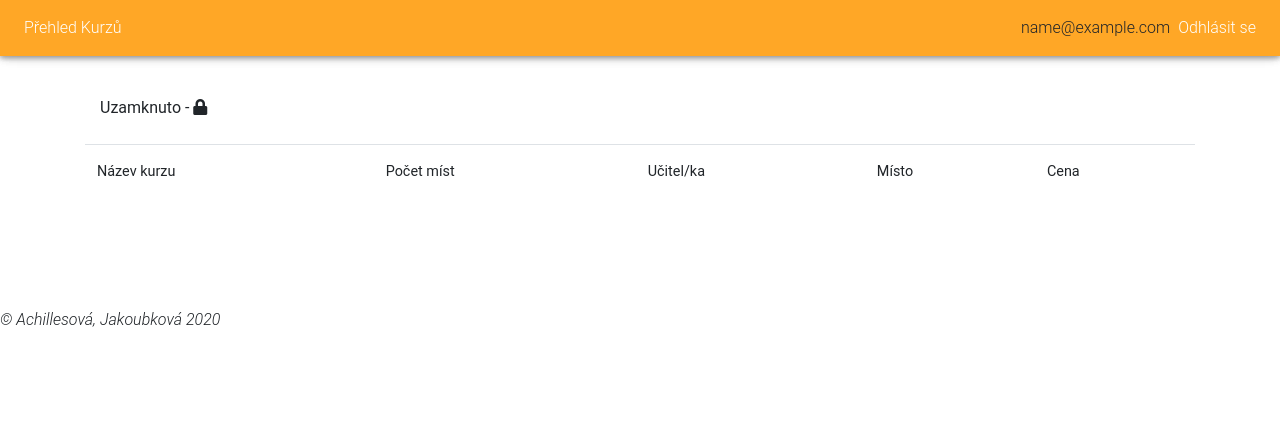
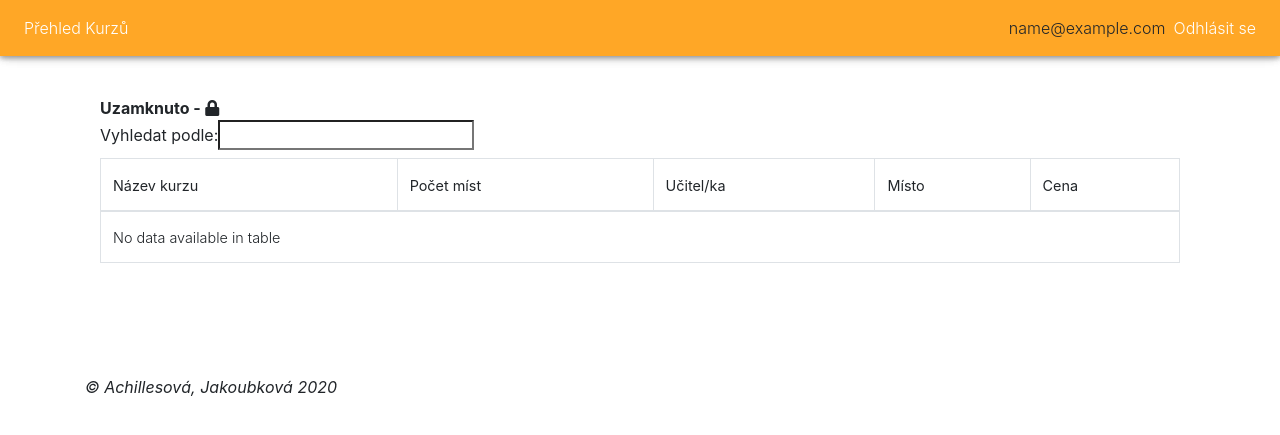
Before and after one commit to Nelaach/Cervnove_kurzy, a CodeIgniter app: page /Kurzy/index.php/main/save in a window 1280 px wide. Shown: the top 435 px of the page. Run offline with CodeIgniter, Linux system fonts and the light colour scheme; the visitor is signed in with stand-in values (Sample User, id 1); data that the repository does not hold is empty; some libraries are stand-ins or nearby versions.

Commit message:
řazení hodnot v tabulce

```diff
--- a/application/views/pages/PrehledKurzu.php
+++ b/application/views/pages/PrehledKurzu.php
@@ -1,33 +1,74 @@
 <html>
+
 <head>
     <title>Přehled kurzů</title>
     <script src="https://kit.fontawesome.com/d089b36c07.js" crossorigin="anonymous"></script>
+    <link href=https://cdnjs.cloudflare.com/ajax/libs/twitter-bootstrap/4.5.0/css/bootstrap.min.css rel=stylesheet>
+    <link href=https://cdnjs.cloudflare.com/ajax/libs/datatables/1.10.20/css/dataTables.bootstrap4.min.css rel=stylesheet>
+
+    <style>
+        table.dataTable thead .sorting:after,
+        table.dataTable thead .sorting:before,
+        table.dataTable thead .sorting_asc:after,
+        table.dataTable thead .sorting_asc:before,
+        table.dataTable thead .sorting_asc_disabled:after,
+        table.dataTable thead .sorting_asc_disabled:before,
+        table.dataTable thead .sorting_desc:after,
+        table.dataTable thead .sorting_desc:before,
+        table.dataTable thead .sorting_desc_disabled:after,
+        table.dataTable thead .sorting_desc_disabled:before {
+            bottom: .5em;
+        }
+
+        .sOrange {
+            color: orange;
+
+        }
+
+    </style>
+    <script>
+        // https://datatables.net/examples/basic_init/filter_only.html
+$(document).ready(function() {
+    $('#example').DataTable( {
+        "paging":   false,
+        "ordering": true,
+        "info":     false,
+        "searching": true,
+        "language":
+        {
+            "search": "Vyhledat podle:"
+
+        }
+    } );
+} );
+    </script>
 </head>
+
 <body>
 
     <?php $dnes = date('Y-m-d H:i:s'); ?>
     <div class="container">
         <div><br>&nbsp</div>
         <div><br>&nbsp</div>
+
         <div class="container">
             <b>Uzamknuto -</b> <i class="fas fa-lock"></i>
-
-</div>
-            <br>
-            <table class="table">
+        <table cellspacing=0 class="table table-bordered table-hover table-inverse" id=example width=100%>
+            <thead>
                 <tr>
-                    <td>  <b> Název kurzu </b> </td>
-                    <td>  <b> Počet míst </b> </td>
-                    <td>  <b> Učitel/ka </b> </td>
-                    <td>  <b> Místo </b> </td>
-                    <td>  <b> Cena </b> </td>
+                    <td> <b> Název kurzu </b> </td>
+                    <td> <b> Počet míst </b> </td>
+                    <td> <b> Učitel/ka </b> </td>
+                    <td> <b> Místo </b> </td>
+                    <td> <b> Cena </b> </td>
                 </tr>
-
+            </thead>
             <?php foreach ($kurzy as $kurz) { ?>
                 <tr>
                     <td>
-                            <a href="<?php echo base_url('main/Detailne_PrehledKurzu/' . $kurz->id_hlavni) ?>">
-                            <?= $kurz->nazev; ?><?php if ($kurz->uzavreni < $dnes) {?>&nbsp<i class="fas fa-lock"></i><?php } ?>  </td>
+                        <a style="color: blue;" class="modra" href="<?php echo base_url('main/Detailne_PrehledKurzu/' . $kurz->id_hlavni) ?>">
+                            <?= $kurz->nazev; ?><?php if ($kurz->uzavreni < $dnes) { ?>&nbsp<i class="fas fa-lock"></i><?php } ?>
+                    </td>
                     <td><?= $kurz->pocet_mist; ?></td>
                     <td><?= $kurz->ucitel_jmeno; ?>&nbsp<?= $kurz->ucitel_prijmeni; ?></td>
                     <td><?= $kurz->misto; ?></td>
@@ -36,7 +77,11 @@
             <?php } ?>
 
         </table>
+         <script src=https://cdnjs.cloudflare.com/ajax/libs/jquery/3.5.1/jquery.min.js></script>
+            <script src=https://cdnjs.cloudflare.com/ajax/libs/datatables/1.10.20/js/jquery.dataTables.min.js></script>
+            <script src=https://cdnjs.cloudflare.com/ajax/libs/datatables/1.10.20/js/dataTables.bootstrap4.min.js></script>
     </div>
 
 </body>
+
 </html>
```
Lines whose indentation alone changed are shown as unchanged.
